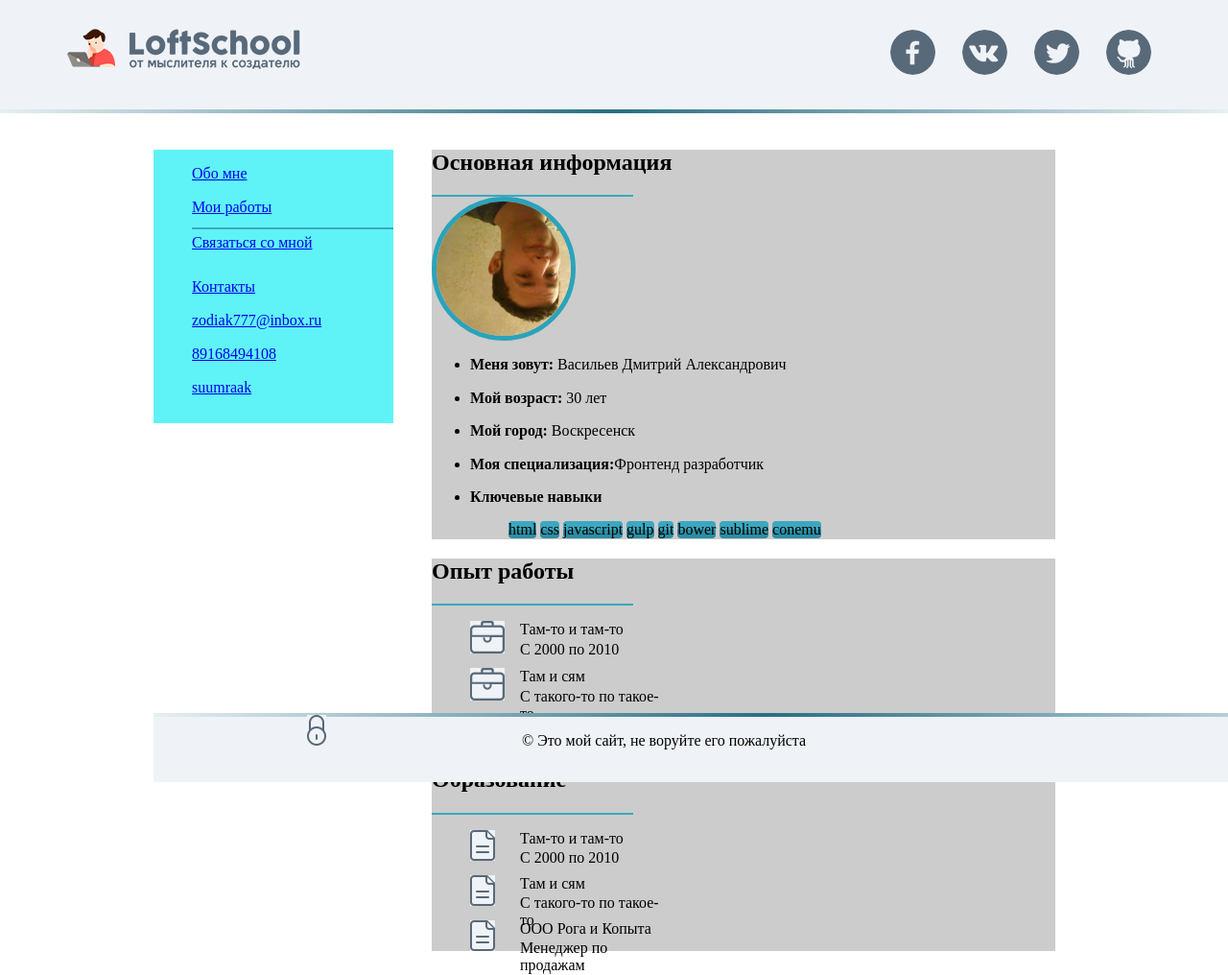
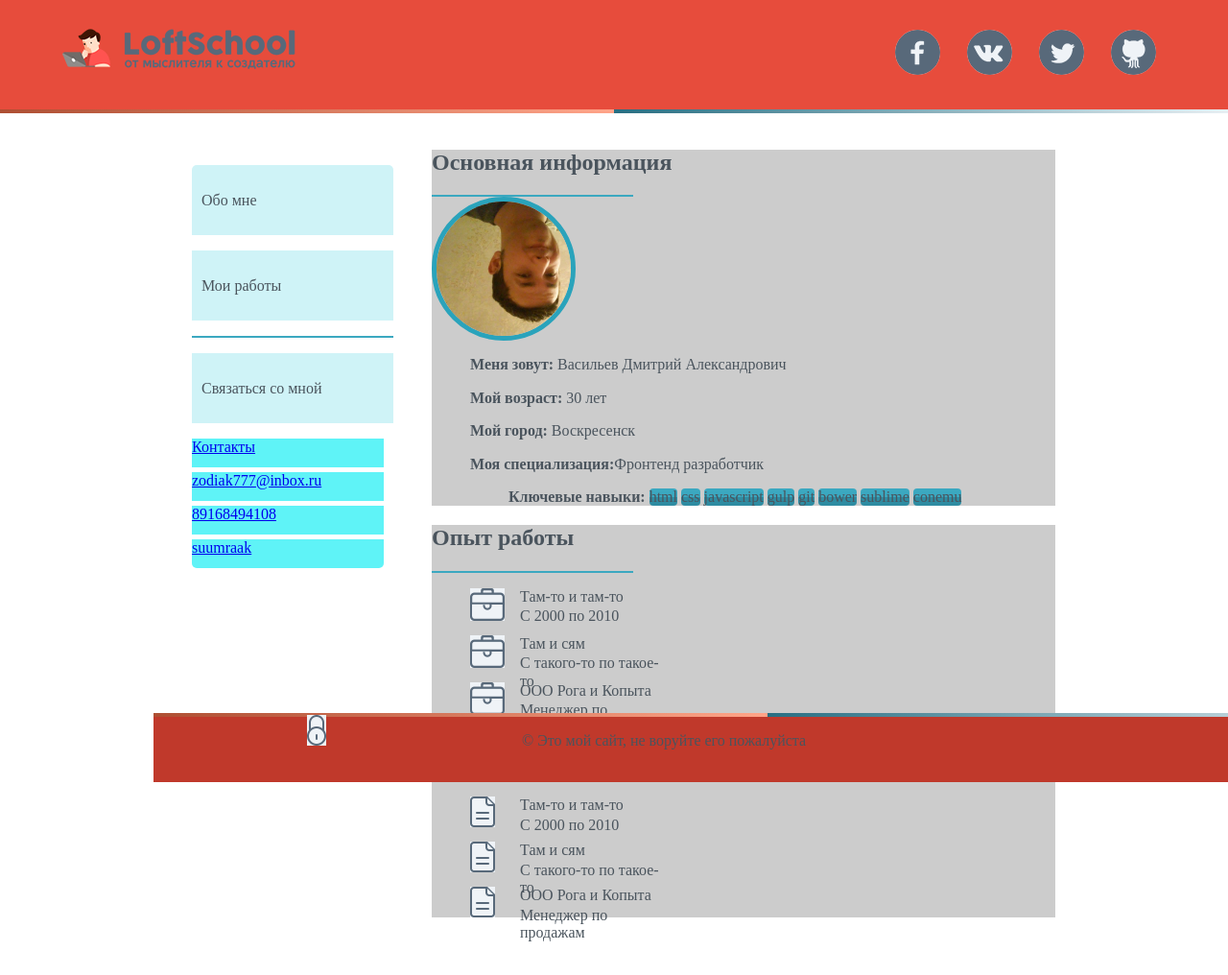
Before and after one commit to suumraak/port, a website: page src/index.html in a window 1280 px wide. Shown: the whole page at 96% size. After the commit the page ends 981 px from the top, so only its background shows below. Drawn offline with nearby package versions, Linux system fonts and the light colour scheme.

Commit message:
Сношу всё, начинаю заново

```diff
--- a/src/css/main.css
+++ b/src/css/main.css
@@ -1,12 +1,17 @@
 /* Тут у нас хэдер */
+html {
+	color: #4a545d;
+}
+
 header {
     margin-top: -10px;
-    width: 100%;
-    background-color: #eff3f7;
+    min-width: 1000px;
+    background-color: #E74C3C;
 }
 
 .header_content {
     width: 1200px;
+    min-width: 1210px;
 	height: 126px;
 	margin: 0 auto;
 }
@@ -33,26 +38,23 @@ li a {
 	border-radius: 25px;
 }
 
-
 /* Сложносочинённая градиентная полоса */
 
 .line_right {
-    clear: both;
     float: right;
 	margin: -2px auto;
 	height: 4px;
 	width: 50%;
-	background-color: #286e82;
+	background-color: #C0392B;
 	background: linear-gradient(to right, #286e82, #e7eff3)
 }
 .line_left {
-    clear: both;
     float: left;
 	margin: -2px auto;
 	height: 4px;
 	width: 50%;
 	background-color: #286e82;
-	background: linear-gradient(to left, #286e82, #e7eff3)
+	background: linear-gradient(to left, #FFA489, #AE4F33)
 }
 
 
@@ -60,21 +62,27 @@ li a {
 .wrapper {
 	width: 960px;
 	margin: 40px auto;
+	background-color: #F39C12;
 }
 
 /* Навигация */
 nav {
 	float: left;
 	width: 250px;
-	background-color: #5ff3f7;
 }
 
-.about li {
-	list-style-type: none;
-	min-height: 30px;
-	width: 200px;
-	min-width: 150px;
-	margin-top: 5px;
+.nav_top li {
+	background-color: #cff3f7;
+	min-height: 73px;
+    list-style-type: none;
+}
+
+.nav_top li {
+	line-height: 73px;
+}
+
+.nav_top li p {
+	padding-left: 10px;
 }
 
 .border1 {
@@ -137,6 +145,10 @@ margin-top: -20px;
 	background: linear-gradient(#3ba8c0 50%, #2e8ca2 50%);
 }
 
+.data ul {
+	list-style-type: none;
+}
+
 /* Опыт работы */
 .exp {
 
@@ -159,7 +171,7 @@ footer {
     bottom: -15px;
     height: 70px;
     width: 100%;
-	background-color: #eff3f7;
+	background-color: #C0392B;
  }
 
 .footer_content {
@@ -176,3 +188,8 @@ footer {
 .copyright {
 	margin-left: 200px;
 }
+
+.line {
+	position: relative;
+	margin: 0 auto;
+}
--- a/src/index.html
+++ b/src/index.html
@@ -41,14 +41,14 @@
        <div class="nav_top">
        	<ul class="about">
        		<li class="border1">
-       			<a href="#">Обо мне</a>
+       			<p>Обо мне</p>
        		</li>
        		<li>
-       			<a href="#">Мои работы</a>
+       			<p>Мои работы</p>
        		</li>
        		<div class="line2"></div>
        		<li>
-       			<a href="#">Связаться со мной</a>
+       			<p>Связаться со мной</p>
        		</li>
        	</ul>
        </div>
@@ -91,10 +91,9 @@
         			<li>
         				<p><span>Моя специализация:</span>Фронтенд разработчик</p>
         			</li>
-
         			<li>
-        				<p><span>Ключевые навыки</span></p>
-        				<ul class="skills">
+                <ul class="skills">
+                 <span>Ключевые навыки:</span>
         					<li>html</li>
         					<li>css</li>
         					<li>javascript</li>
@@ -153,12 +152,16 @@
 
 
 
-<!-- Футер -->
+
+
+    <!-- Футер -->
   <footer>
+   <!-- Полосочка -->
+  <div class="line">
+    <div class="line_left"></div>
+    <div class="line_right"></div>
+  </div>
 
- <!-- Полосочка -->
-  <div class="line_left"></div>
-  <div class="line_right"></div>
   	<div class="footer_content">
   		<div><a href="#" class="sprite sprite-lock"></a></div>
       <div class="copyright"><span>© Это мой сайт, не воруйте его пожалуйста </span></div>
```
Also changed, not shown: src/img/line.png (added).
